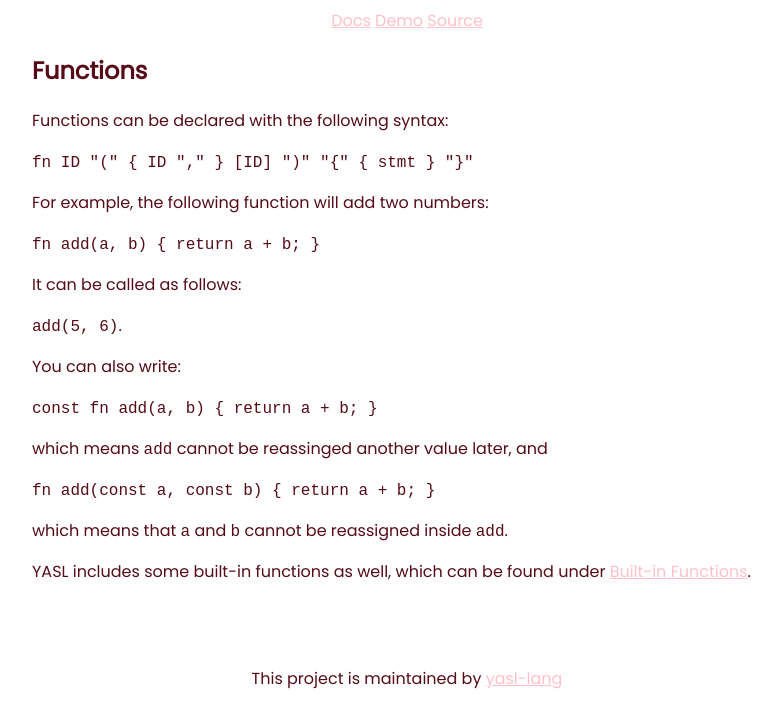
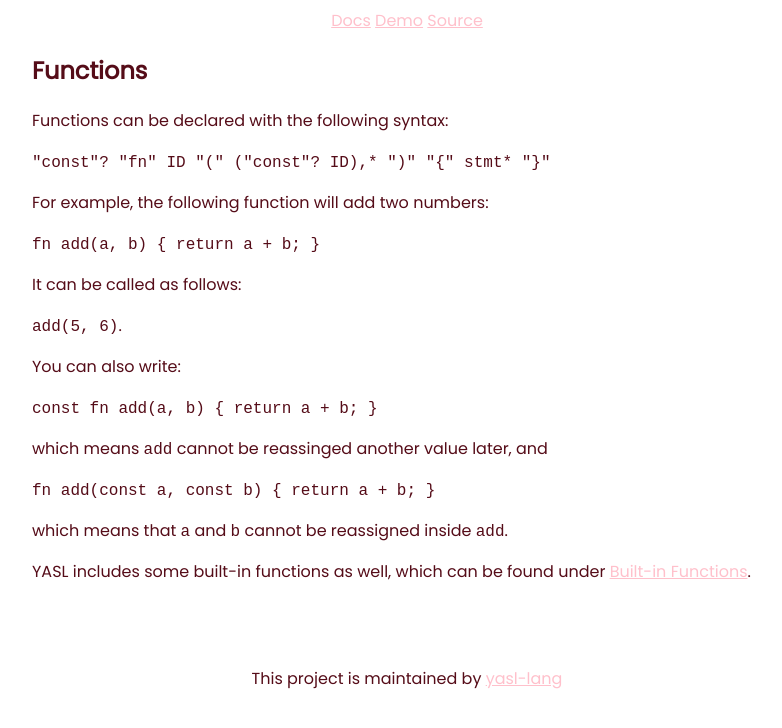
Before and after one commit to yasl-lang/docs, a Jekyll site: the page built from statements/functions.md, in a window 1280 px wide. Shown: the top 728 px of the page, without its empty margins (233-1015 px from the left). Built offline with Jekyll 4.4.1, drawn with Linux system fonts in a browser that asks for light colours; our own code applies the rules of GitHub Pages for plain Markdown files; a script that is not in the unit is left out.

Commit message:
Update functions.md

```diff
--- a/statements/functions.md
+++ b/statements/functions.md
@@ -2,7 +2,7 @@
 
 Functions can be declared with the following syntax:
 
-`fn ID "(" { ID "," } [ID] ")" "{" { stmt } "}"`
+`"const"? "fn" ID "(" ("const"? ID),* ")" "{" stmt* "}"`
 
 For example, the following function will add two numbers:
 
```
